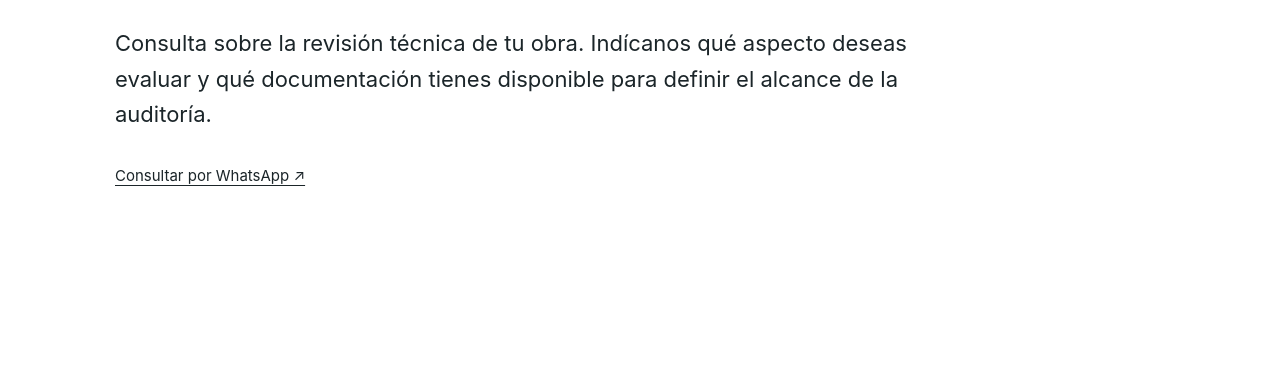
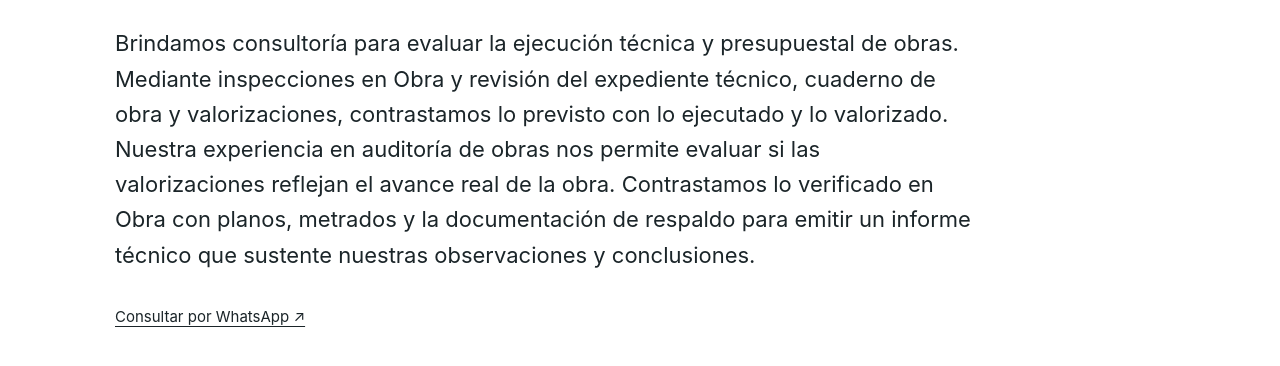
Before and after one commit to luisangelgarciarq/luisangelgarciarq.github.io, a plain HTML site: page auditorias.html in a window 1280 px wide. Shown: the part 466-832 px from the top of the page. Before the commit the page ends 800 px from the top, so only its background shows below. Drawn offline with Linux system fonts and the light colour scheme.

Commit message:
Add files via upload

```diff
--- a/auditorias.html
+++ b/auditorias.html
@@ -35,4 +35,4 @@
   <nav class="mobile-nav" id="menu-movil" aria-label="Menú móvil" hidden><a href="index.html">Inicio</a><a href="arquitectura.html">Diseña tu hogar</a><a href="saneamiento.html">Consultoría en obras de saneamiento</a><a href="auditorias.html">Especialistas en auditorías de ingeniería</a><a href="seguimiento.html">Seguimiento de obras públicas</a><div class="mobile-nav-bottom"><a href="https://www.instagram.com/luis.anghell/" target="_blank" rel="noopener noreferrer">Instagram</a><a href="https://www.behance.net/arqluisgarciag" target="_blank" rel="noopener noreferrer">Behance</a></div>
   </nav>
 
-  <main id="contenido" class="detalle"><a class="volver" href="index.html#ingenieria">← Servicios de ingeniería</a><h1>Especialistas en auditorías de ingeniería</h1><p>Consulta sobre la revisión técnica de tu obra. Indícanos qué aspecto deseas evaluar y qué documentación tienes disponible para definir el alcance de la auditoría.</p><a class="consulta" href="https://wa.me/51942263803?text=Quisiera%20consultar%20sobre%20auditorias">Consultar por WhatsApp ↗</a></main></body></html>
+  <main id="contenido" class="detalle"><a class="volver" href="index.html#ingenieria">← Servicios de ingeniería</a><h1>Especialistas en auditorías de ingeniería</h1><p>Brindamos consultoría para evaluar la ejecución técnica y presupuestal de obras. Mediante inspecciones en Obra y revisión del expediente técnico, cuaderno de obra y valorizaciones, contrastamos lo previsto con lo ejecutado y lo valorizado. Nuestra experiencia en auditoría de obras nos permite evaluar si las valorizaciones reflejan el avance real de la obra. Contrastamos lo verificado en Obra con planos, metrados y la documentación de respaldo para emitir un informe técnico que sustente nuestras observaciones y conclusiones.</p><a class="consulta" href="https://wa.me/51942263803?text=Quisiera%20consultar%20sobre%20auditorias">Consultar por WhatsApp ↗</a></main></body></html>
```
Also changed, not shown: saneamiento.html (+1 -1 lines).
